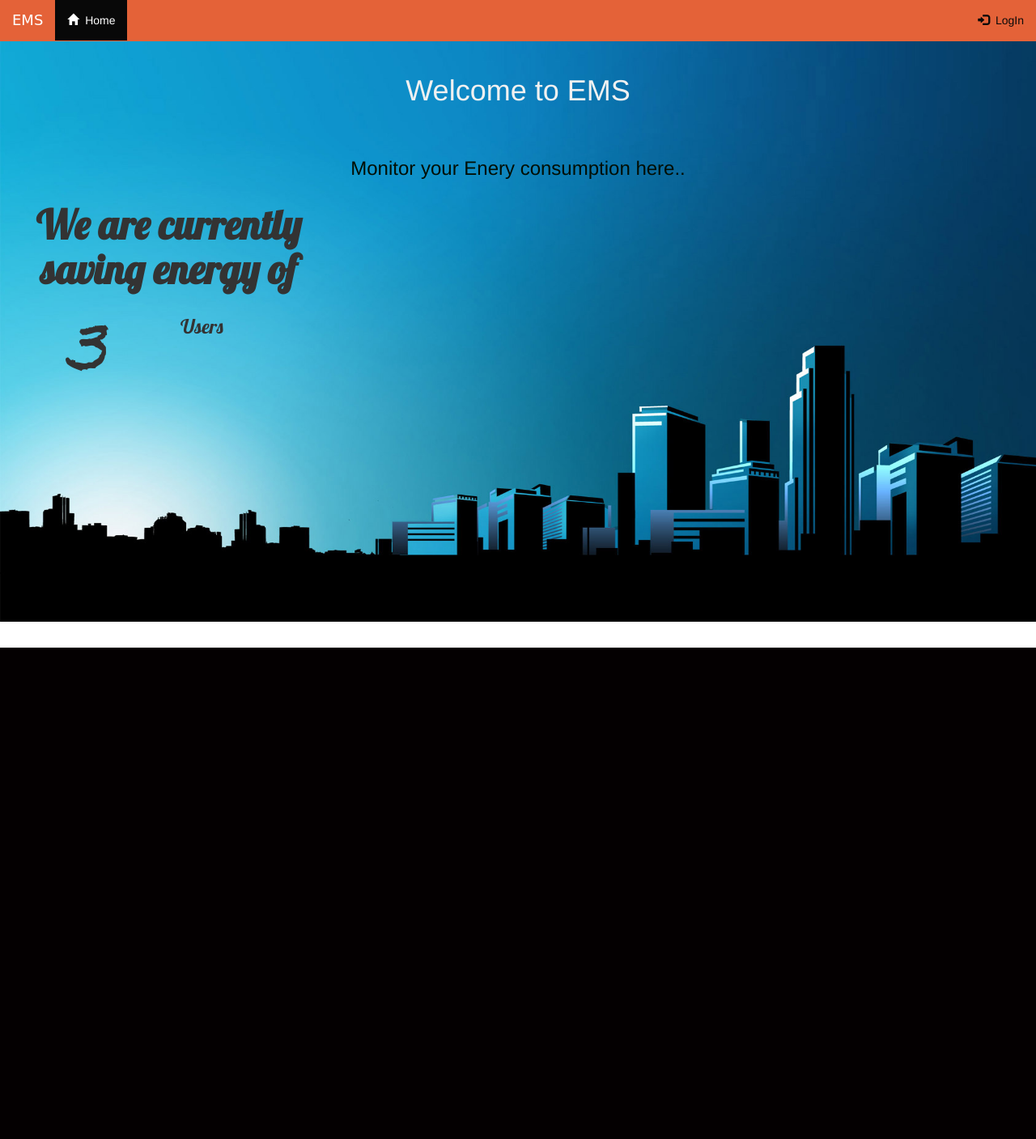
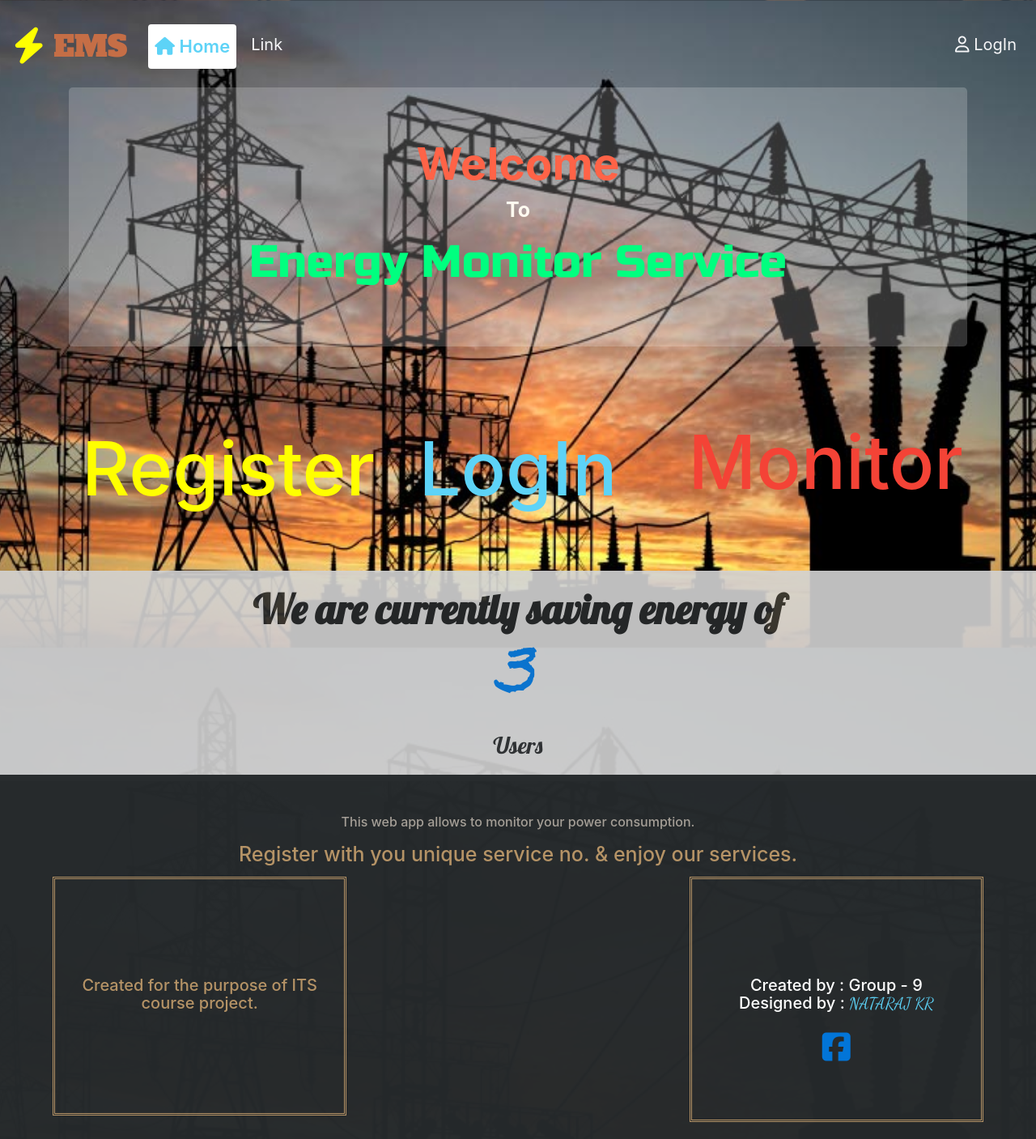
Before and after one commit to natarajkr007/ITSproject, a Django app: page / in a window 1280 px wide. Shown: the whole page at 81% size. Before the commit the page ends 800 px from the top, so only its background shows below. Run offline with Django 3.2, Linux system fonts and the light colour scheme; data comes from the database, SQL or seed files in the repository; both versions use the stored data as it was after the commit; some libraries are stand-ins or nearby versions; some web fonts are replaced.

Commit message:
Improvised Visualization

```diff
--- /dev/null
+++ b/EMS/static/EMS/base1.css
@@ -0,0 +1,146 @@
+@import url('https://fonts.googleapis.com/css?family=Alfa+Slab+One');
+@import url('https://fonts.googleapis.com/css?family=Russo+One');
+@import url('https://fonts.googleapis.com/css?family=Dancing+Script');
+
+body {
+  background-image: url('../background1.jpg');
+  background-repeat: no-repeat;
+  background-size: cover;
+  background-attachment: fixed;
+}
+
+.navbar {
+      height: 115px;
+      transition: all ease .9s;
+}
+
+i#navbrand-icon {
+  color: yellow;
+  border-color: black;
+}
+
+.navbar-light .navbar-brand, .navbar-light .navbar-toggler {
+    color: rgb(197, 110, 70);
+    font-family: 'Alfa Slab One', cursive;
+    font-size: 36px;
+    transition: all ease .9s;
+}
+
+.navbar-light .navbar-nav .nav-link {
+  color: #f7f7f9;
+  margin-left: 10px;
+  font-size: 20px;
+  text-align: -webkit-center;
+}
+
+
+.navbar-light .navbar-nav .active>.nav-link, .navbar-light .navbar-nav .nav-link.active, .navbar-light .navbar-nav .nav-link.open, .navbar-light .navbar-nav .open>.nav-link {
+  color: #5dd3f7;
+  background-color: white;
+  font-weight: 600;
+  font-size: 22px;
+  text-align: -webkit-center;
+}
+
+.navbar-light .navbar-nav .nav-link:focus, .navbar-light .navbar-nav .nav-link:hover {
+  color: navajowhite;
+}
+
+#transition-nav.shrink {
+    height: 55px;
+    transition: all ease .9s;
+    background: #FF9800;
+}
+
+#transition-nav.shrink #transition-nav-brand {
+  transition: all ease .9s;
+  font-size: 26px;
+}
+
+.container#home {
+    padding-top: 108px;
+}
+
+.jumbotron#jumbotron-home {
+    background-color: rgba(255, 255, 255, 0.2);
+}
+
+.jumbotron#jumbotron-home h1{
+  color: tomato;
+  font-weight: 700;
+  font-size: 55px;
+}
+
+.jumbotron#jumbotron-home p{
+  color: floralwhite;
+  font-weight: 700;
+  font-size: 25px;
+}
+
+.jumbotron#jumbotron-home h2{
+  font-family: 'Russo One', sans-serif;
+  color: springgreen;
+}
+
+.main-item.col-lg-4 {
+    -webkit-box-flex: 0;
+    -webkit-flex: 0 0 33.333333%;
+    -ms-flex: 0 0 33.333333%;
+    flex: 0 0 33.333333%;
+    max-width: 33.333333%;
+    /* margin-top: 60px; */
+    padding-top: 60px;
+    padding-bottom: 60px;
+}
+
+.main-item.col-lg-4 h3 {
+    font-size: 5.75rem;
+}
+
+.footer {
+    position: relative;
+    bottom: 0;
+    width: 100%;
+    height: 450px;
+    line-height: 60px;
+    background-color: rgba(37, 41, 43, 0.98);
+    padding: 50px;
+}
+
+h6#footer-text {
+    color: #a59f97;
+}
+
+h6#footer-text2 {
+    padding-top: 10px;
+    color: #b59366;
+    font-size: 25px;
+}
+
+h6#footer-text3 {
+    padding-top: 120px;
+    margin-top: 5px;
+    padding-bottom: 125px;
+    padding-left: 5px;
+    padding-right: 5px;
+    color: #b59366;
+    font-size: 20px;
+    border-style: double;
+}
+
+h6#footer-text4 {
+    padding-top: 120px;
+    margin-top: 5px;
+    padding-bottom: 70px;
+    padding-left: 5px;
+    padding-right: 5px;
+    font-size: 20px;
+    border-style: double;
+    border-color: #b59366;
+    color: #fff;
+}
+
+h6#footer-text4 span {
+  font-family: 'Dancing Script', cursive;
+  color: #5dd3f7;
+}
--- /dev/null
+++ b/EMS/static/EMS/index1.css
@@ -0,0 +1,6 @@
+.container-fluid#user-count {
+  background-color: lightgray;
+  margin-bottom: -8px;
+  padding: 20px;
+  opacity: 0.9;
+}
--- /dev/null
+++ b/EMS/static/EMS/user_profile.css
@@ -0,0 +1,3 @@
+.container#user {
+  padding-top: 108px;
+}
--- /dev/null
+++ b/EMS/static/js/base1.js
@@ -0,0 +1,10 @@
+$(document).ready(function() {
+	$(window).scroll(function() {
+  	if($(document).scrollTop() > 10) {
+    	$('#transition-nav').addClass('shrink');
+    }
+    else {
+    $('#transition-nav').removeClass('shrink');
+    }
+  });
+});
--- /dev/null
+++ b/EMS/templates/EMS/base1.html
@@ -0,0 +1,84 @@
+<!DOCTYPE html>
+<html lang="en">
+<head>
+  <!-- Required meta tags -->
+  <meta charset="utf-8">
+  <meta name="viewport" content="width=device-width, initial-scale=1, shrink-to-fit=no">
+  <title>{% block title %}EMS{% endblock %}</title>
+
+  {% load staticfiles %}
+  <link rel="shortcut icon" type="image/png" href="{% static 'thunder.ico' %}"/>
+  <!-- Bootstrap CSS -->
+  <link rel="stylesheet" href="https://maxcdn.bootstrapcdn.com/bootstrap/4.0.0-alpha.6/css/bootstrap.min.css" integrity="sha384-rwoIResjU2yc3z8GV/NPeZWAv56rSmLldC3R/AZzGRnGxQQKnKkoFVhFQhNUwEyJ" crossorigin="anonymous">
+  <link rel="stylesheet" href="https://cdnjs.cloudflare.com/ajax/libs/animate.css/3.5.2/animate.min.css">
+  <link rel="stylesheet" href="{% static 'EMS/base1.css' %}">
+
+  {% block stylesheet %}{% endblock %}
+
+</head>
+<body>
+
+  <nav class="navbar fixed-top navbar-toggleable-md navbar-light" id="transition-nav">
+    <button class="navbar-toggler navbar-toggler-right" type="button" data-toggle="collapse" data-target="#navbarSupportedContent" aria-controls="navbarSupportedContent" aria-expanded="false" aria-label="Toggle navigation">
+      <span class="navbar-toggler-icon"></span>
+    </button>
+    <a class="navbar-brand" href="{% url "EMS:index" %}" id="transition-nav-brand"><i class="fa fa-bolt fa-lg" id="navbrand-icon" aria-hidden="true"></i> EMS</a>
+
+    <div class="collapse navbar-collapse" id="navbarSupportedContent">
+      <ul class="navbar-nav nav-pills mr-auto">
+        <li class="nav-item {% block home_active %}{% endblock %}">
+          <a class="nav-link" href="{% url "EMS:index" %}"><i class="fa fa-home" aria-hidden="true"></i> Home <span class="sr-only">(current)</span></a>
+        </li>
+        <li class="nav-item">
+          <a class="nav-link" href="#">Link</a>
+        </li>
+      </ul>
+      <ul class="navbar-nav nav-pills float-right">
+        {% if user.is_authenticated %}
+        <li class="nav-item dropdown">
+          <a class="nav-link dropdown-toggle" href="http://example.com" id="navbarDropdownMenuLink" data-toggle="dropdown" aria-haspopup="true" aria-expanded="false">
+            {{ user.first_name }}
+          </a>
+          <div class="dropdown-menu" aria-labelledby="navbarDropdownMenuLink">
+            <a class="dropdown-item" href="{% url "EMS:logout" %}"><span class="glyphicon glyphicon-off"></span> Logout</a>
+          </div>
+        </li>
+        {% else %}
+        <li class="nav-item">
+          <a class="nav-link" id="loginButton" data-toggle="modal" data-target="#loginModal" href="#"><i class="fa fa-user-o" aria-hidden="true"></i> LogIn</a>
+        </li>
+        {% endif %}
+      </ul>
+    </div>
+  </nav>
+
+{% block body %}{% endblock %}
+
+{% block footer %}
+  <footer class="footer">
+    <div class="container-fluid">
+      <h6 class="text-center" id="footer-text">This web app allows to monitor your power consumption.</h6></hr>
+      <h6 class="text-center" id="footer-text2">Register with you unique service no. & enjoy our services.</h6>
+      <div class="row">
+        <div class="col-lg-4">
+          <h6 class="text-center" id="footer-text3">Created for the purpose of ITS course project.</h6>
+        </div>
+        <div class="offset-lg-4 col-lg-4">
+          <h6 class="text-center" id="footer-text4">
+            Created by : Group - 9 </br> Designed by : <span>NATARAJ KR</span> </br></br>
+            <a href="https://www.facebook.com/nataraj.kr.007" target="_blank"><i class="fa fa-facebook-square fa-2x" aria-hidden="true"></i></a>
+          </h6>
+        </div>
+      </div>
+    </div>
+  </footer>
+{% endblock %}
+
+  <!-- jQuery first, then Tether, then Bootstrap JS. -->
+  <script src="https://code.jquery.com/jquery-3.1.1.slim.min.js" integrity="sha384-A7FZj7v+d/sdmMqp/nOQwliLvUsJfDHW+k9Omg/a/EheAdgtzNs3hpfag6Ed950n" crossorigin="anonymous"></script>
+  <script src="https://cdnjs.cloudflare.com/ajax/libs/tether/1.4.0/js/tether.min.js" integrity="sha384-DztdAPBWPRXSA/3eYEEUWrWCy7G5KFbe8fFjk5JAIxUYHKkDx6Qin1DkWx51bBrb" crossorigin="anonymous"></script>
+  <script src="https://maxcdn.bootstrapcdn.com/bootstrap/4.0.0-alpha.6/js/bootstrap.min.js" integrity="sha384-vBWWzlZJ8ea9aCX4pEW3rVHjgjt7zpkNpZk+02D9phzyeVkE+jo0ieGizqPLForn" crossorigin="anonymous"></script>
+  <script src="https://use.fontawesome.com/84a4aaeeaf.js"></script>
+  <script type="text/javascript" src="../static/js/base1.js"></script>
+</body>
+</html>
--- /dev/null
+++ b/EMS/templates/EMS/index1.html
@@ -0,0 +1,85 @@
+{% extends 'EMS/base1.html' %}
+{% load staticfiles %}
+{% block stylesheet %}
+<link href="https://fonts.googleapis.com/css?family=Homemade+Apple|Lobster" rel="stylesheet">
+<link rel="stylesheet" href="{% static 'EMS/index1.css' %}">
+{% endblock %}
+
+{% block home_active %}active{% endblock %}
+
+{% block body %}
+<div class="container" id="home">
+  <div class="jumbotron" id="jumbotron-home">
+    <h1 class="display-5 text-center">Welcome</h1>
+    <p class="lead text-center">To</p>
+    <h2 class="display-4 text-center">Energy Monitor Service</h2>
+  </div>
+  <div class="row">
+    <div class="main-item col-lg-4 text-center">
+      <a class="nav-link" href="{% url "EMS:register" %}"><h3 style="color: #ff0">Register</h3></a>
+    </div>
+    <div class="main-item col-lg-4 text-center">
+      <a class="nav-link" href="{% url "EMS:login" %}"><h3 style="color: #5dd3f7">LogIn</h3></a>
+    </div>
+    <div class="main-item col-lg-4 text-center">
+      <h3 style="color: #f44336">Monitor</h3>
+    </div>
+  </div>
+
+  <!-- login modal -->
+  <div class="modal fade" id="loginModal" tabindex="-1" role="dialog" aria-labelledby="loginModalLabel" aria-hidden="true">
+    <div class="modal-dialog" role="document">
+      <div class="modal-content">
+        <div class="modal-header">
+          <h4 class="modal-title text-primary" id="loginModalLabel"><i class="fa fa-sign-in" aria-hidden="true"></i> LogIn</h4>
+          <button type="button" class="close" data-dismiss="modal" aria-label="Close">
+            <span aria-hidden="true">&times;</span>
+          </button>
+        </div>
+        <div class="modal-body">
+          <div class="row">
+            <div class="col-lg-12">
+              <form class="form" role="form" action="{% url "EMS:login" %}" method="POST" accept-charset="UTF-8" id="login-nav">
+                {% csrf_token %}
+                <div class="form-group">
+                  <label class="sr-only" for="username">Unique Service Number : </label>
+                  <input name="username" type="text" class="form-control" id="username" placeholder="Service No." autofocus required>
+                </div>
+                <div class="form-group">
+                  <label class="sr-only" for="password">Password</label>
+                  <input name="password" type="password" class="form-control" id="password" placeholder="Password" required>
+                  <div class="help-block float-right"><a href="#">Forgot the password ?</a></div>
+                </div>
+                <div class="form-group">
+                  <button type="submit" class="btn btn-primary btn-block">Sign in</button>
+                </div>
+
+              </form>
+            </div>
+            <div class="bottom offset-lg-4">
+              New here ? <a href="{% url "EMS:register" %}"><b>Join Us</b></a>
+            </div>
+          </div>
+        </div>
+        <div class="modal-footer">
+          <button type="submit" class="btn btn-default btn-danger" data-dismiss="modal"><span class="glyphicon glyphicon-remove"></span> Cancel</button>
+        </div>
+      </div>
+    </div>
+  </div>
+
+</div>
+
+<div class="container-fluid" id="user-count">
+  <div class="col-lg-12 text-center">
+    <h4 style="font-family: 'Lobster', cursive; font-size: 50px;"><strong>We are currently saving energy of</strong></h4>
+  </div>
+  <div class="col-lg-12 text-center">
+    <h1 style="font-family: 'Homemade Apple', cursive; font-size: 100px; color: #0275d8">{{ user_count }}</h1>
+  </div>
+  <div class="col-lg-12 text-center">
+    <h3 style="font-family: 'Lobster', cursive;">Users</h3>
+  </div>
+</div>
+
+{% endblock %}
--- a/EMS/views.py
+++ b/EMS/views.py
@@ -14,7 +14,7 @@ def index(request):
     context = {
         'user_count' : user_count,
     }
-    return render(request, 'EMS/index.html', context)
+    return render(request, 'EMS/index1.html', context)
 
 
 def register(request):
```
Also changed, not shown: EMS/templates/EMS/user_profile.html (+17 -1 lines), EMS/static/background1.jpg (added), db.sqlite3, 2 other files.
